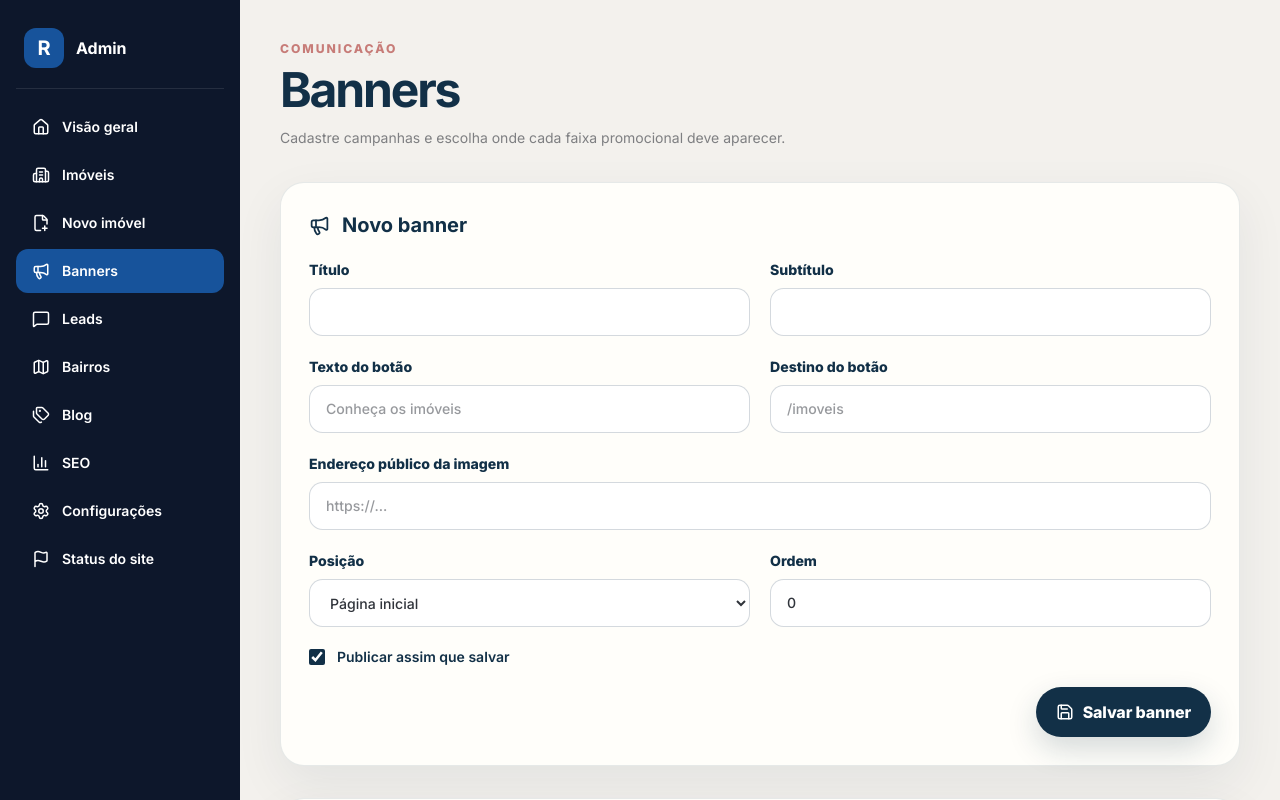
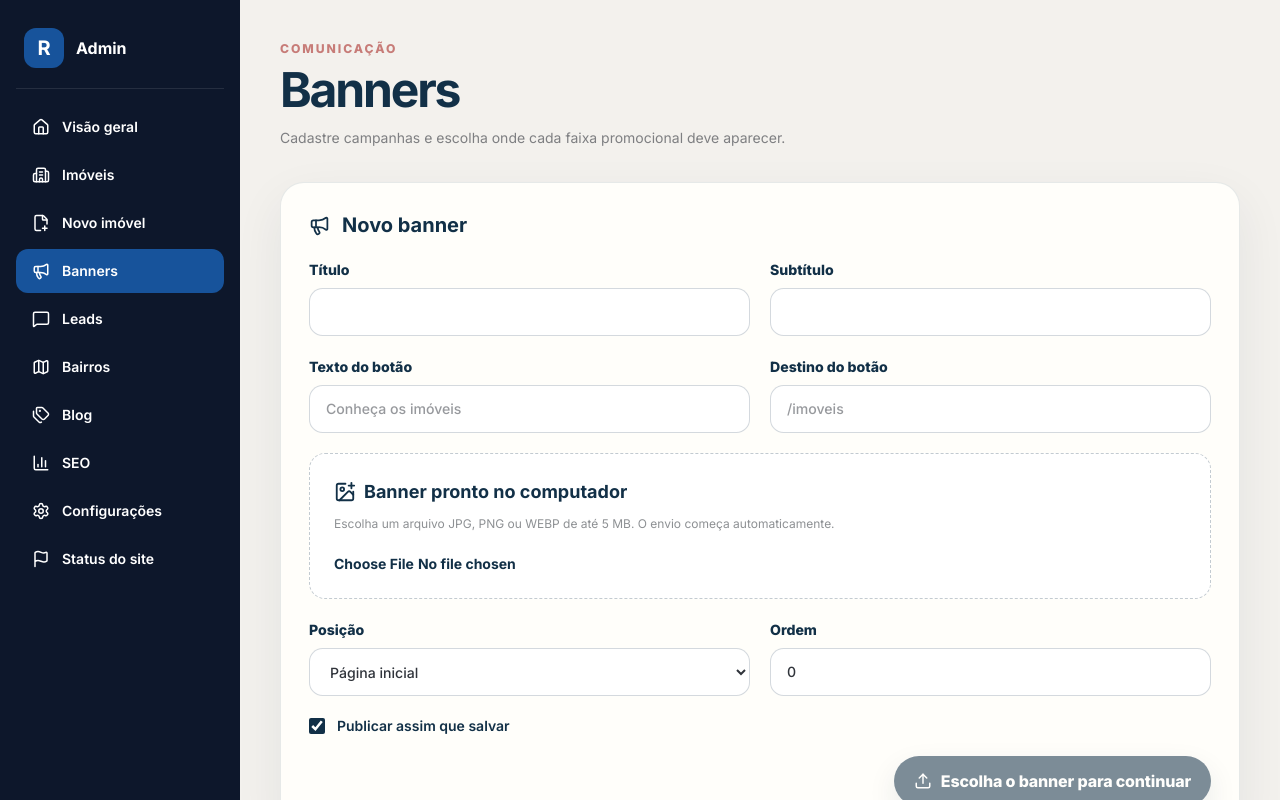
Before and after one commit to gilfernandesml-hash/meuapecomrosa, a Next.js app: page /admin/banners in a window 1280 px wide. Shown: the top 800 px of the page. Built offline with nearby package versions, Linux system fonts and the light colour scheme; no server answers; the database is empty.

Commit message:
feat: adiciona upload direto de banners

```diff
--- a/src/app/admin/(protected)/actions.ts
+++ b/src/app/admin/(protected)/actions.ts
@@ -152,6 +152,11 @@ export async function createBanner(formData: FormData) {
   const { supabase, user } = await requireAdmin();
   const title = text(formData, "title");
   if (!title) redirect("/admin/banners?erro=titulo-obrigatorio");
+  const storagePath = text(formData, "banner_storage_path");
+  if (!/^banners\/[a-zA-Z0-9/_.-]+\.(?:jpe?g|png|webp)$/i.test(storagePath) || storagePath.includes("..")) {
+    redirect("/admin/banners?erro=imagem-obrigatoria");
+  }
+  const { data: bannerImage } = supabase.storage.from("site-assets").getPublicUrl(storagePath);
 
   const { data, error } = await supabase
     .from("promo_banners")
@@ -160,7 +165,7 @@ export async function createBanner(formData: FormData) {
       subtitle: optionalText(formData, "subtitle"),
       cta_label: optionalText(formData, "cta_label"),
       target_url: optionalText(formData, "target_url"),
-      image_path: optionalText(formData, "image_path"),
+      image_path: bannerImage.publicUrl,
       position: text(formData, "position") || "home",
       active: formData.has("active"),
       sort_order: Number(text(formData, "sort_order") || 0),
--- a/src/app/admin/(protected)/banners/page.tsx
+++ b/src/app/admin/(protected)/banners/page.tsx
@@ -1,11 +1,13 @@
-import { ImageIcon, Megaphone, Save } from "lucide-react";
+import Image from "next/image";
+import { ImageIcon, Megaphone } from "lucide-react";
 import { createSupabaseServerClient } from "@/lib/supabase/server";
+import { AdminBannerUpload, BannerSubmitButton } from "@/components/admin-banner-upload";
 import { createBanner, toggleBanner } from "../actions";
 
 export default async function BannersPage({ searchParams }: { searchParams: Promise<{ salvo?: string; erro?: string }> }) {
   const feedback = await searchParams;
   const supabase = await createSupabaseServerClient();
-  const { data, error } = await supabase.from("promo_banners").select("id,title,subtitle,position,active,sort_order").order("sort_order").order("created_at", { ascending: false });
+  const { data, error } = await supabase.from("promo_banners").select("id,title,subtitle,image_path,position,active,sort_order").order("sort_order").order("created_at", { ascending: false });
   const banners = data ?? [];
 
   return <>
@@ -13,7 +15,7 @@ export default async function BannersPage({ searchParams }: { searchParams: Prom
     <h1 className="display mt-2 text-5xl font-bold text-petroleo">Banners</h1>
     <p className="mt-3 max-w-3xl text-sm leading-6 text-grafite/60">Cadastre campanhas e escolha onde cada faixa promocional deve aparecer.</p>
     {feedback.salvo ? <p className="mt-6 rounded-2xl bg-emerald-50 p-4 text-sm font-semibold text-emerald-800">Banner atualizado com sucesso.</p> : null}
-    {feedback.erro ? <p role="alert" className="mt-6 rounded-2xl bg-red-50 p-4 text-sm font-semibold text-red-800">Não foi possível salvar o banner. Confira os dados e tente novamente.</p> : null}
+    {feedback.erro ? <p role="alert" className="mt-6 rounded-2xl bg-red-50 p-4 text-sm font-semibold text-red-800">{feedback.erro === "imagem-obrigatoria" ? "Escolha e aguarde o envio do arquivo do banner antes de salvar." : "Não foi possível salvar o banner. Confira os dados e tente novamente."}</p> : null}
 
     <form action={createBanner} className="card mt-8 grid gap-5 p-7 sm:grid-cols-2">
       <div className="flex items-center gap-3 text-petroleo sm:col-span-2"><Megaphone size={21} /><h2 className="text-xl font-bold">Novo banner</h2></div>
@@ -21,11 +23,11 @@ export default async function BannersPage({ searchParams }: { searchParams: Prom
       <label className="label">Subtítulo<input className="field" name="subtitle" /></label>
       <label className="label">Texto do botão<input className="field" name="cta_label" placeholder="Conheça os imóveis" /></label>
       <label className="label">Destino do botão<input className="field" name="target_url" placeholder="/imoveis" /></label>
-      <label className="label sm:col-span-2">Endereço público da imagem<input className="field" type="url" name="image_path" placeholder="https://..." /></label>
+      <AdminBannerUpload />
       <label className="label">Posição<select className="field" name="position" defaultValue="home"><option value="home">Página inicial</option><option value="properties">Lista de imóveis</option><option value="detail">Detalhe do imóvel</option><option value="blog">Blog</option></select></label>
       <label className="label">Ordem<input className="field" type="number" name="sort_order" min="0" defaultValue="0" /></label>
       <label className="flex items-center gap-3 text-sm font-semibold text-petroleo sm:col-span-2"><input className="h-4 w-4 accent-petroleo" type="checkbox" name="active" defaultChecked /> Publicar assim que salvar</label>
-      <button type="submit" className="btn btn-primary sm:col-span-2 sm:justify-self-end"><Save size={18} /> Salvar banner</button>
+      <BannerSubmitButton />
     </form>
 
     <section className="card mt-8 p-7">
@@ -33,7 +35,7 @@ export default async function BannersPage({ searchParams }: { searchParams: Prom
       {error ? <p className="mt-5 rounded-2xl bg-red-50 p-4 text-sm text-red-800">Não foi possível carregar os banners: {error.message}</p> : null}
       <div className="mt-5 divide-y divide-petroleo/10">
         {banners.map((banner) => <div key={banner.id} className="flex flex-wrap items-center justify-between gap-4 py-4">
-          <div><p className="font-bold text-petroleo">{banner.title}</p><p className="mt-1 text-xs text-grafite/55">{banner.subtitle || "Sem subtítulo"} · {banner.position} · ordem {banner.sort_order}</p></div>
+          <div className="flex items-center gap-4">{banner.image_path ? <Image src={banner.image_path} alt={`Banner ${banner.title}`} width={144} height={54} className="h-14 w-36 rounded-lg object-cover" /> : <div className="h-14 w-36 rounded-lg bg-creme" />}<div><p className="font-bold text-petroleo">{banner.title}</p><p className="mt-1 text-xs text-grafite/55">{banner.subtitle || "Sem subtítulo"} · {banner.position} · ordem {banner.sort_order}</p></div></div>
           <form action={toggleBanner}><input type="hidden" name="id" value={banner.id} /><input type="hidden" name="active" value={banner.active ? "false" : "true"} /><button type="submit" className={banner.active ? "rounded-xl bg-emerald-100 px-4 py-2 text-xs font-bold text-emerald-800" : "rounded-xl bg-grafite/10 px-4 py-2 text-xs font-bold text-grafite"}>{banner.active ? "Ativo — desativar" : "Inativo — ativar"}</button></form>
         </div>)}
         {!banners.length && !error ? <p className="py-10 text-center text-sm text-grafite/50">Nenhum banner cadastrado.</p> : null}
--- /dev/null
+++ b/src/components/admin-banner-upload.tsx
@@ -0,0 +1,102 @@
+"use client";
+
+import Image from "next/image";
+import { ImagePlus, LoaderCircle, Save, Upload } from "lucide-react";
+import { useEffect, useRef, useState } from "react";
+import { useFormStatus } from "react-dom";
+import { createSupabaseBrowserClient } from "@/lib/supabase/client";
+
+const MAX_BANNER_SIZE = 5 * 1024 * 1024;
+
+function safeFileName(name: string) {
+  const extension = name.includes(".") ? `.${name.split(".").pop()!.toLowerCase()}` : "";
+  const base = name
+    .replace(/\.[^.]+$/, "")
+    .normalize("NFD")
+    .replace(/[\u0300-\u036f]/g, "")
+    .toLowerCase()
+    .replace(/[^a-z0-9]+/g, "-")
+    .replace(/^-+|-+$/g, "") || "banner";
+  return `${base.slice(0, 70)}${extension}`;
+}
+
+export function AdminBannerUpload() {
+  const sessionId = useRef("");
+  const [storagePath, setStoragePath] = useState("");
+  const [publicUrl, setPublicUrl] = useState("");
+  const [fileName, setFileName] = useState("");
+  const [uploading, setUploading] = useState(false);
+  const [error, setError] = useState("");
+
+  async function uploadBanner(file: File | undefined) {
+    if (!file) return;
+    if (!/\.(?:jpe?g|png|webp)$/i.test(file.name) || file.size > MAX_BANNER_SIZE) {
+      setError("Escolha um banner JPG, PNG ou WEBP com até 5 MB.");
+      setStoragePath("");
+      window.dispatchEvent(new CustomEvent("admin-banner-ready", { detail: false }));
+      return;
+    }
+
+    const supabase = createSupabaseBrowserClient();
+    if (!supabase) {
+      setError("O armazenamento de banners não está configurado.");
+      return;
+    }
+
+    if (!sessionId.current) sessionId.current = globalThis.crypto?.randomUUID?.() ?? `${Date.now()}-${Math.random().toString(36).slice(2)}`;
+    const path = `banners/${sessionId.current}/${Date.now()}-${safeFileName(file.name)}`;
+    setUploading(true);
+    setError("");
+    setStoragePath("");
+    window.dispatchEvent(new CustomEvent("admin-banner-ready", { detail: false }));
+
+    const { error: uploadError } = await supabase.storage.from("site-assets").upload(path, file, {
+      cacheControl: "3600",
+      contentType: file.type || (file.name.toLowerCase().endsWith(".png") ? "image/png" : file.name.toLowerCase().endsWith(".webp") ? "image/webp" : "image/jpeg"),
+      upsert: false,
+    });
+
+    if (uploadError) {
+      setError(uploadError.message);
+      setUploading(false);
+      return;
+    }
+
+    const { data } = supabase.storage.from("site-assets").getPublicUrl(path);
+    setStoragePath(path);
+    setPublicUrl(data.publicUrl);
+    setFileName(file.name);
+    setUploading(false);
+    window.dispatchEvent(new CustomEvent("admin-banner-ready", { detail: true }));
+  }
+
+  return <div className="sm:col-span-2">
+    <label className="block rounded-2xl border border-dashed border-petroleo/25 bg-white p-6 text-sm font-bold text-petroleo">
+      <span className="flex items-center gap-2 text-lg"><ImagePlus size={22} /> Banner pronto no computador</span>
+      <span className="mt-2 block text-xs font-normal leading-5 text-grafite/55">Escolha um arquivo JPG, PNG ou WEBP de até 5 MB. O envio começa automaticamente.</span>
+      <input className="mt-5 block w-full text-xs font-medium" type="file" accept="image/jpeg,image/png,image/webp" disabled={uploading} onChange={(event) => void uploadBanner(event.currentTarget.files?.[0])} />
+    </label>
+    {uploading ? <p className="mt-4 flex items-center gap-2 text-sm font-semibold text-petroleo"><LoaderCircle className="animate-spin" size={19} /> Enviando banner...</p> : null}
+    {publicUrl ? <div className="mt-5 overflow-hidden rounded-2xl border border-petroleo/10 bg-creme/50 p-3"><Image src={publicUrl} alt="Prévia do banner selecionado" width={1600} height={500} className="h-auto max-h-72 w-full rounded-xl object-contain" /><p className="mt-3 text-xs font-semibold text-emerald-700">Banner enviado: {fileName}</p></div> : null}
+    {error ? <p role="alert" className="mt-4 rounded-2xl bg-red-50 p-4 text-sm font-semibold text-red-800">{error}</p> : null}
+    {storagePath ? <input type="hidden" name="banner_storage_path" value={storagePath} /> : null}
+  </div>;
+}
+
+export function BannerSubmitButton() {
+  const { pending } = useFormStatus();
+  const [ready, setReady] = useState(false);
+
+  useEffect(() => {
+    const handleReady = (event: Event) => setReady(Boolean((event as CustomEvent<boolean>).detail));
+    window.addEventListener("admin-banner-ready", handleReady);
+    return () => window.removeEventListener("admin-banner-ready", handleReady);
+  }, []);
+
+  return <div className="sm:col-span-2 sm:justify-self-end">
+    <button type="submit" disabled={!ready || pending} className="btn btn-primary disabled:cursor-not-allowed disabled:opacity-55">
+      {pending ? <LoaderCircle className="animate-spin" size={18} /> : ready ? <Save size={18} /> : <Upload size={18} />}
+      {pending ? "Salvando banner..." : ready ? "Salvar banner" : "Escolha o banner para continuar"}
+    </button>
+  </div>;
+}
```
